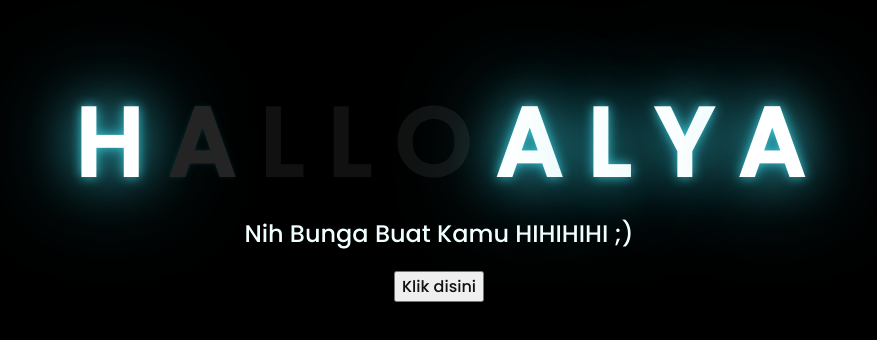
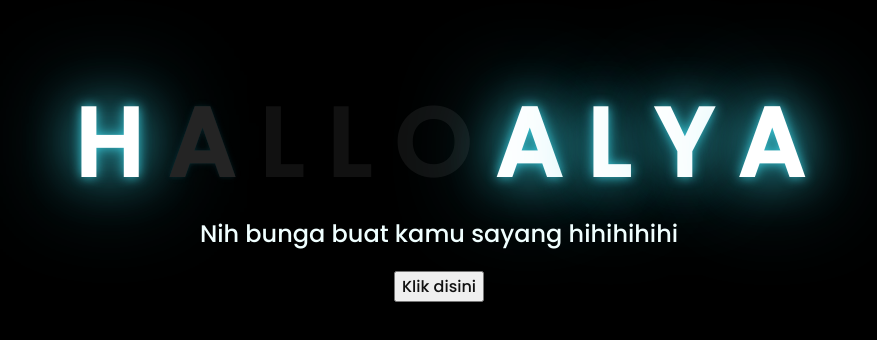
Before and after one commit to AlyaSayangKu/special-untuk-alya-sayangg, a plain HTML site: page index.html in a window 1280 px wide. Shown: the part 222-562 px from the top of the page, without its empty margins (209-1086 px from the left). Drawn offline with Linux system fonts and the light colour scheme.

Commit message:
Update index.html

```diff
--- a/index.html
+++ b/index.html
@@ -22,7 +22,7 @@
         <span>A</span>
     </div>
     <div class="description">
-        <span>Nih Bunga Buat Kamu HIHIHIHI ;) </span>
+        <span>Nih bunga buat kamu sayang hihihihihi </span>
     </div>
     <div class="button">
         <button>
```
